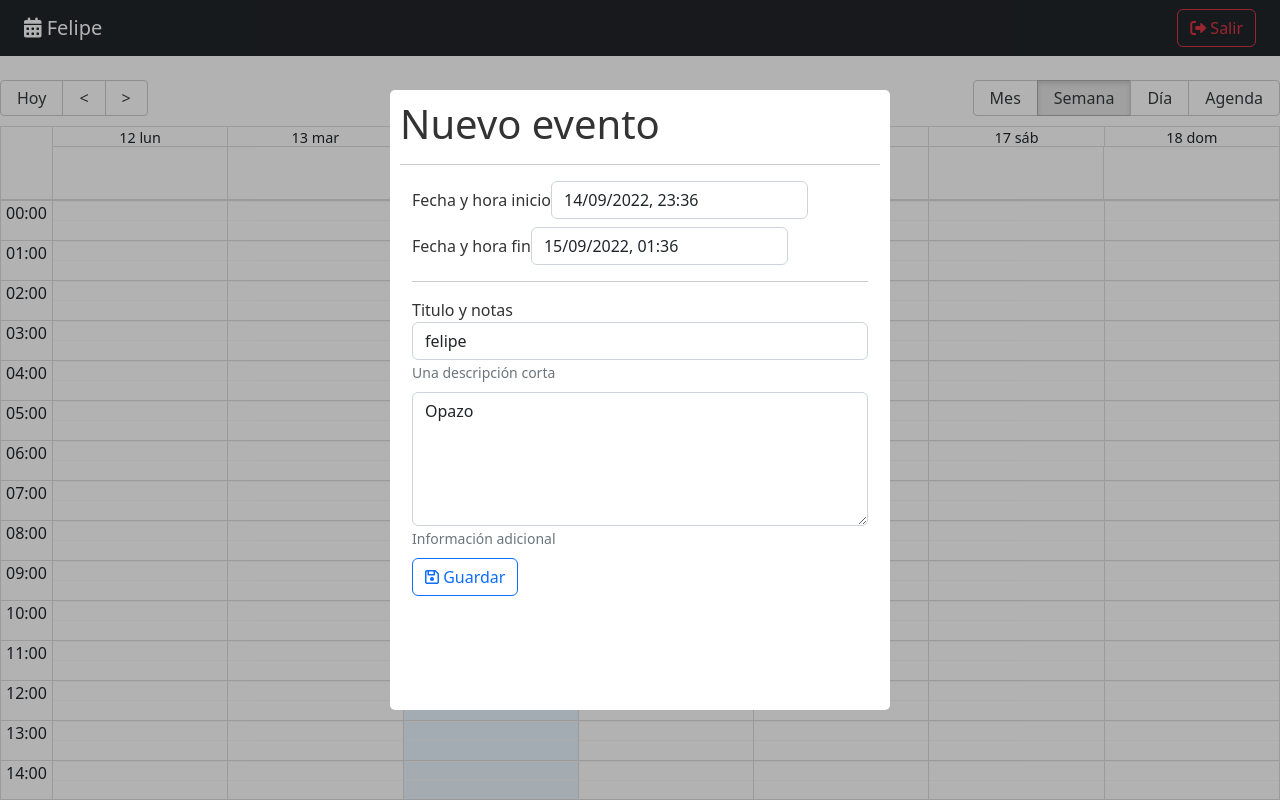
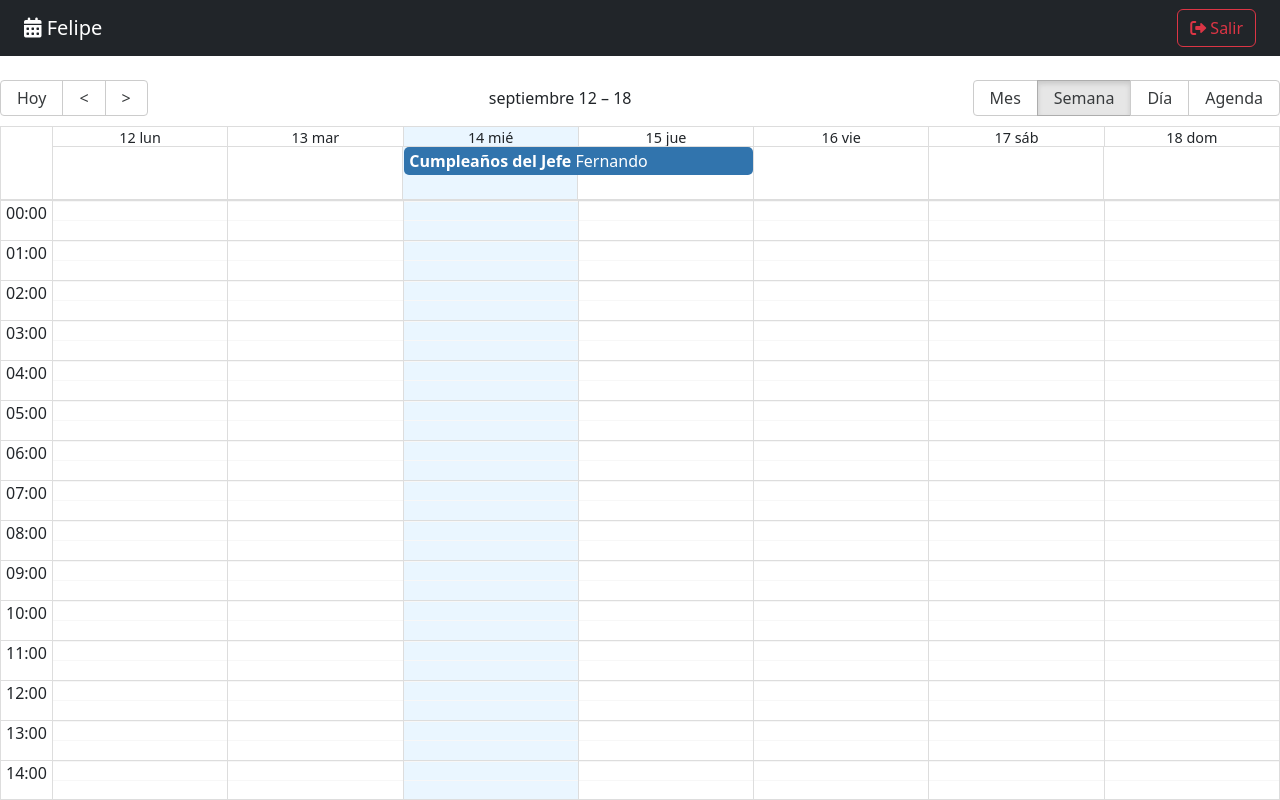
Before and after one commit to opazoFelipe/calendar-app, a React (Vite) app: page /calendar in a window 1280 px wide. Built offline with nearby package versions, Linux system fonts and the light colour scheme.

Commit message:
custom hook uiStore added

```diff
--- a/src/CalendarApp.jsx
+++ b/src/CalendarApp.jsx
@@ -6,10 +6,11 @@
 export const CalendarApp = () => {
     return (
         <>
-        <Provider store={ store }></Provider>
-            <BrowserRouter>
-                <AppRouter />
-            </BrowserRouter>
+            <Provider store={store}>
+                <BrowserRouter>
+                    <AppRouter />
+                </BrowserRouter>
+            </Provider>
         </>
     )
 }
--- a/src/calendar/components/CalendarModal.jsx
+++ b/src/calendar/components/CalendarModal.jsx
@@ -10,6 +10,9 @@
 
 import es from 'date-fns/locale/es';
 import { differenceInSeconds } from 'date-fns';
+
+import { useUiStore } from '../../hooks';
+
 registerLocale('es', es)
 
 const customStyles = {
@@ -28,7 +31,8 @@
 
 export const CalendarModal = () => {
 
-    const [isOpen, setIsOpen] = useState(true)
+    const { isDateModalOpen, closeDateModal } = useUiStore()
+
     const [formSubmitted, setFormSubmitted] = useState(false)
 
     const [formValues, setFormValues] = useState({
@@ -62,8 +66,7 @@
     }
 
     const onCloseModal = () => {
-        console.log('cerrando modal')
-        setIsOpen(false)
+        closeDateModal()
     }
 
     const onSubmit = (event) => {
@@ -86,7 +89,7 @@
 
     return (
         <Modal
-            isOpen={isOpen}
+            isOpen={isDateModalOpen}
             onRequestClose={onCloseModal}
             style={customStyles}
             className="modal"
--- a/src/calendar/pages/CalendarPage.jsx
+++ b/src/calendar/pages/CalendarPage.jsx
@@ -1,11 +1,12 @@
 import { Calendar } from 'react-big-calendar'
 import 'react-big-calendar/lib/css/react-big-calendar.css'
-
 
 import { addHours } from 'date-fns'
 import { NavBar, CalendarEvent, CalendarModal } from "../"
 import { localizer, getMessagesEs } from '../../helpers'
 import { useState } from 'react'
+
+import { useUiStore } from '../../hooks'
 
 const events = [{
     title: 'Cumpleaños del Jefe',
@@ -21,6 +22,8 @@
 
 export const CalendarPage = () => {
 
+    const { openDateModal } = useUiStore()
+
     const [lastView, setLastView] = useState(localStorage.getItem('lastView') || 'week' )
 
     const eventStyleGetter = (event, start, end, isSelected) => ({
@@ -31,7 +34,7 @@
     })
 
     const onDoubleClick = (event) => {
-        console.log({ doubleClick: event })
+        openDateModal()
     }
 
     const onSelect = (event) => {
--- /dev/null
+++ b/src/hooks/index.js
@@ -0,0 +1 @@
+export * from './useUiStore'
--- /dev/null
+++ b/src/hooks/useUiStore.js
@@ -0,0 +1,34 @@
+import { useDispatch, useSelector } from "react-redux"
+import { onCloseDateModal, onOpenDateModal } from "../store"
+
+export const useUiStore = () => {
+
+    const dispatch = useDispatch()
+
+    const { isDateModalOpen  } = useSelector( state => state.ui )
+
+    const openDateModal = () => {
+        dispatch( onOpenDateModal() )
+    }
+
+    const closeDateModal = () => {
+        dispatch( onCloseDateModal() )
+    }
+
+    const toggleDateModal = () => {
+        (isDateModalOpen)
+            ? openDateModal()
+            : closeDateModal()
+    }
+
+    return {
+        //* Propiedades
+        isDateModalOpen,
+
+        //* Metodos
+        openDateModal,
+        closeDateModal,
+        toggleDateModal
+    }
+
+}
--- a/src/router/AppRouter.jsx
+++ b/src/router/AppRouter.jsx
@@ -3,13 +3,13 @@
 import { CalendarPage } from "../calendar"
 
 export const AppRouter = () => {
-    const authStatus = 'not-authenticated'
+    const authStatus = 'authenticated'
 
     return (
         <>
             <Routes>
                 {
-                    (authStatus === 'authenticated')
+                    (authStatus === 'not-authenticated')
                         ? <Route path="/auth/*" element={<LoginPage />} />
                         : <Route path="/calendar/*" element={<CalendarPage />} />
                 }
--- a/src/store/ui/uiSlice.js
+++ b/src/store/ui/uiSlice.js
@@ -7,6 +7,7 @@
     },
     reducers: {
         onOpenDateModal: ( state ) => {
+            console.log('reducer')
             state.isDateModalOpen = true;
         },
         onCloseDateModal: ( state ) => {
```
